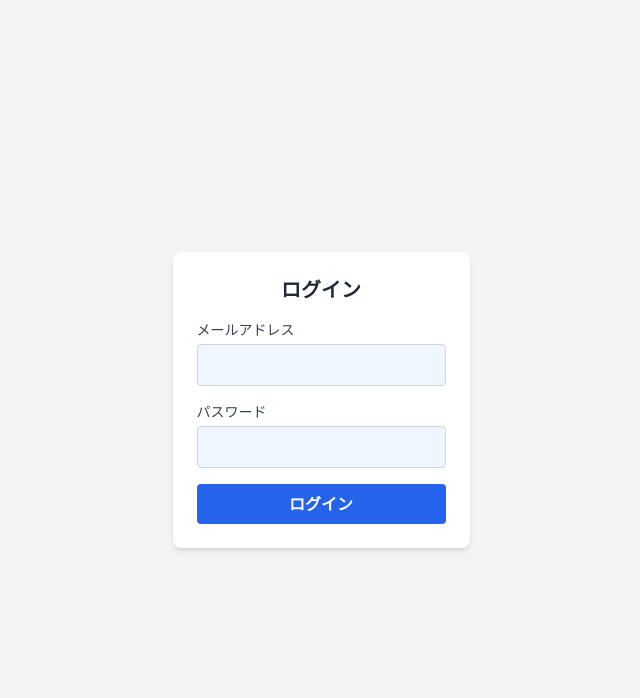
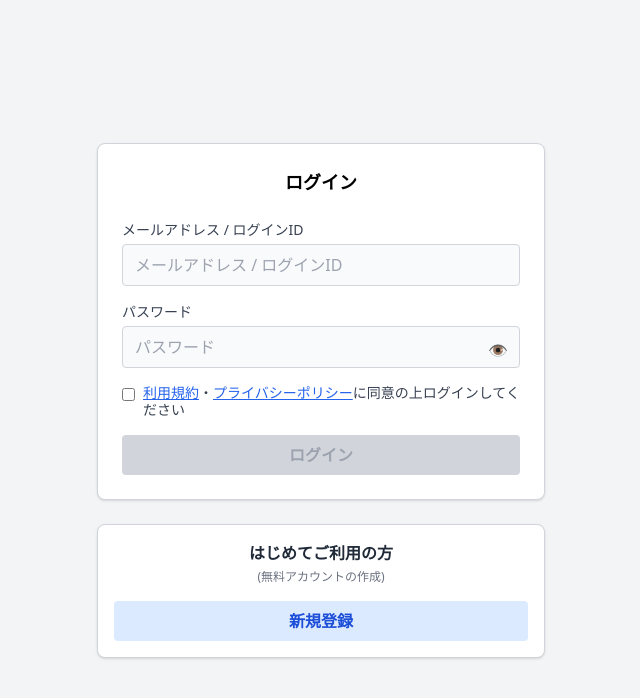
Before and after one commit to teishito/step4-richconnections-front, a Next.js app: page /login in a window 1280 px wide. Shown: the top 698 px of the page, without its empty margins (319-959 px from the left). Built offline with nearby package versions, Linux system fonts and the light colour scheme.

Commit message:
Update Login.jsx

```diff
--- a/components/Login.jsx
+++ b/components/Login.jsx
@@ -5,13 +5,18 @@ import Link from "next/link";
 export default function Login() {
   const [email, setEmail] = useState("");
   const [password, setPassword] = useState("");
+  const [agreed, setAgreed] = useState(false);
   const router = useRouter();
 
   const handleLogin = (e) => {
     e.preventDefault();
+    if (!agreed) {
+      alert("利用規約・プライバシーポリシーに同意してください。");
+      return;
+    }
     if (email === "user@example.com" && password === "password") {
       localStorage.setItem("authToken", "sample-token");
-      router.push("/");
+      router.push("/dashboard");
     } else {
       alert("メールアドレスまたはパスワードが間違っています");
     }
@@ -19,41 +24,79 @@ export default function Login() {
 
   return (
     <div className="flex flex-col items-center justify-center min-h-screen bg-gray-100 px-4">
+      {/* ログインフォーム */}
       <form
         onSubmit={handleLogin}
-        className="bg-white p-6 rounded-lg shadow-md w-full max-w-sm space-y-4"
+        className="bg-white border border-gray-300 p-6 rounded-lg w-full max-w-md shadow mb-6"
       >
-        <h2 className="text-xl font-bold text-center text-gray-800">ログイン</h2>
+        <h2 className="text-center text-lg font-semibold mb-6">ログイン</h2>
 
-        <div>
-          <label className="block text-sm font-medium text-gray-700 mb-1">メールアドレス</label>
+        <div className="mb-4">
+          <label className="block text-sm font-medium text-gray-700 mb-1">
+            メールアドレス / ログインID
+          </label>
           <input
             type="email"
+            placeholder="メールアドレス / ログインID"
             value={email}
             onChange={(e) => setEmail(e.target.value)}
-            className="w-full p-2 border border-gray-300 rounded bg-blue-50 text-gray-800"
+            className="w-full border border-gray-300 rounded px-3 py-2 bg-gray-50 focus:outline-none focus:ring-2 focus:ring-blue-400"
             required
           />
         </div>
 
-        <div>
+        <div className="mb-4 relative">
           <label className="block text-sm font-medium text-gray-700 mb-1">パスワード</label>
           <input
             type="password"
+            placeholder="パスワード"
             value={password}
             onChange={(e) => setPassword(e.target.value)}
-            className="w-full p-2 border border-gray-300 rounded bg-blue-50 text-gray-800"
+            className="w-full border border-gray-300 rounded px-3 py-2 bg-gray-50 focus:outline-none focus:ring-2 focus:ring-blue-400"
             required
           />
+          <span className="absolute right-3 top-9 text-gray-400 cursor-pointer">👁️</span>
+        </div>
+
+        {/* 同意チェック */}
+        <div className="mb-4 flex items-start text-sm text-gray-700 space-x-2">
+          <input
+            type="checkbox"
+            id="agree"
+            checked={agreed}
+            onChange={(e) => setAgreed(e.target.checked)}
+            className="mt-1"
+          />
+          <label htmlFor="agree" className="leading-tight">
+            <span className="text-blue-600 underline cursor-pointer">利用規約</span>・
+            <span className="text-blue-600 underline cursor-pointer">プライバシーポリシー</span>
+            に同意の上ログインしてください
+          </label>
         </div>
 
         <button
           type="submit"
-          className="w-full bg-blue-600 hover:bg-blue-700 text-white font-semibold py-2 rounded transition"
+          disabled={!agreed}
+          className={`w-full py-2 rounded font-semibold ${
+            agreed
+              ? "bg-blue-600 text-white hover:bg-blue-700"
+              : "bg-gray-300 text-gray-400 cursor-not-allowed"
+          } transition`}
         >
           ログイン
         </button>
       </form>
+
+      {/* 新規登録案内 */}
+      <div className="bg-white border border-gray-300 p-4 rounded-lg w-full max-w-md text-center shadow">
+        <h3 className="font-semibold text-gray-800 text-md mb-1">はじめてご利用の方</h3>
+        <p className="text-xs text-gray-500 mb-4">(無料アカウントの作成)</p>
+        <Link href="/signup">
+          <button className="w-full bg-blue-100 text-blue-700 font-semibold py-2 rounded hover:bg-blue-200 transition">
+            新規登録
+          </button>
+        </Link>
+      </div>
     </div>
   );
 }
```
